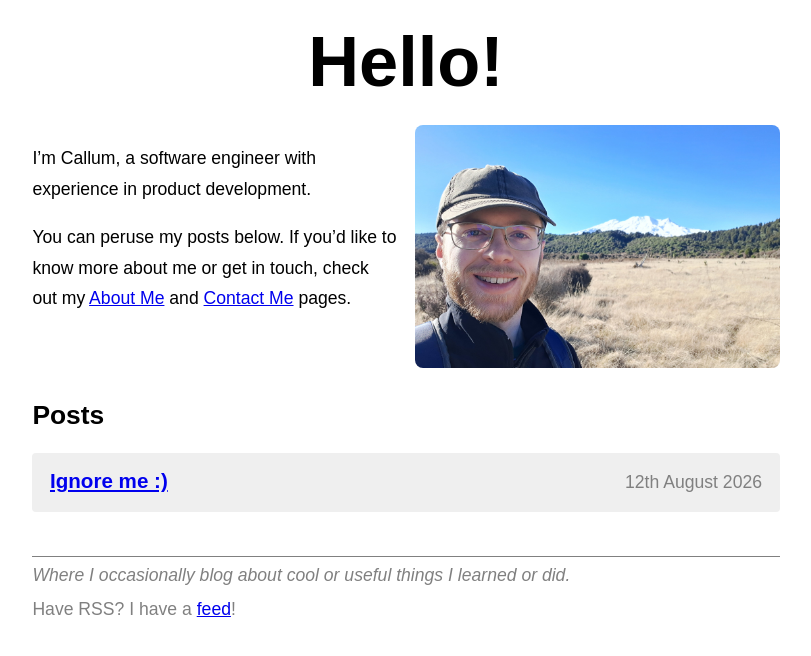
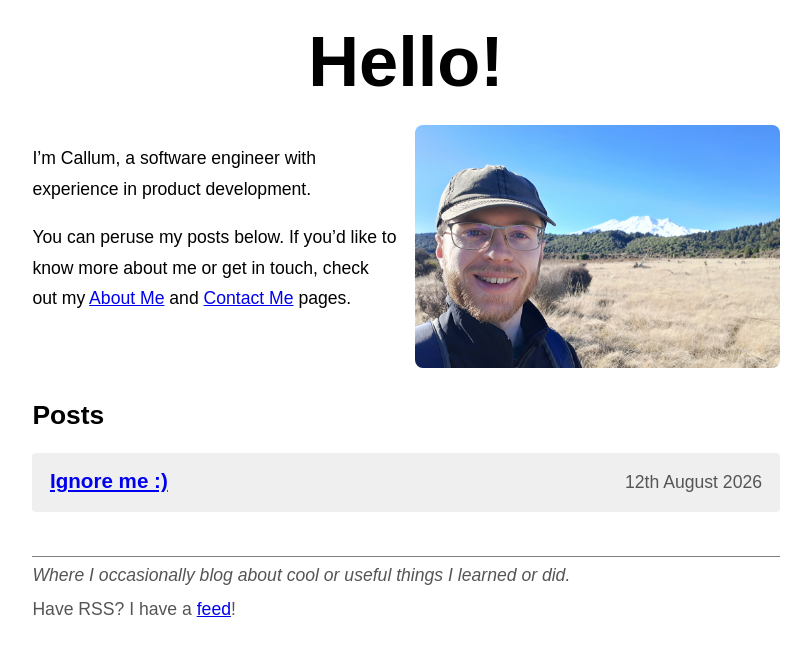
Before and after one commit to Callum-McDowell/callum-mcdowell.github.io, a Jekyll site: the page built from docs/index.md, in a window 1280 px wide. Shown: the top 656 px of the page, without its empty margins (234-1045 px from the left). Built offline with Jekyll 4.4.1, drawn with Linux system fonts in a browser that asks for light colours.

Commit message:
fix: `.note` text contrast failing WCGA
My default browser colour for `GrayText` had a contrast ratio of ~3:1
against the site background, and worse within `.card`.

Add some really basic custom colours to get the less-prominent-but-
still-readable effect that I was going for.

```diff
--- a/docs/assets/css/style.scss
+++ b/docs/assets/css/style.scss
@@ -47,7 +47,7 @@ footer {
 
 // Used to inconspicuously display administrivia <p> (e.g. dates, tags, metadata).
 .note {
-  color: GrayText;
+  color: light-dark(#555555, #dddddd);
   margin: 0.2em 0em;
 }
 
```
